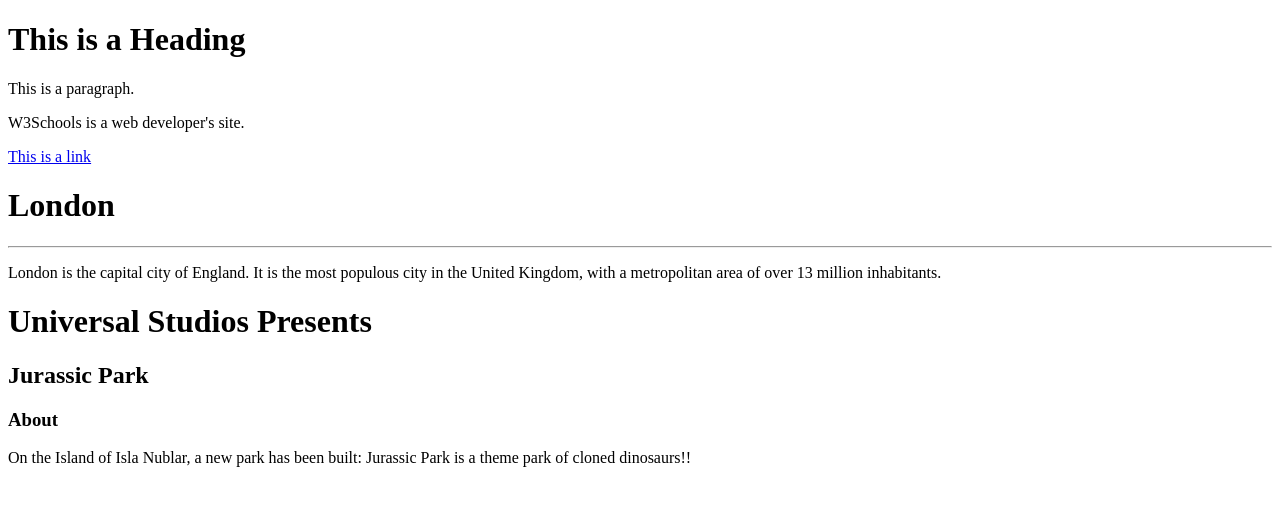
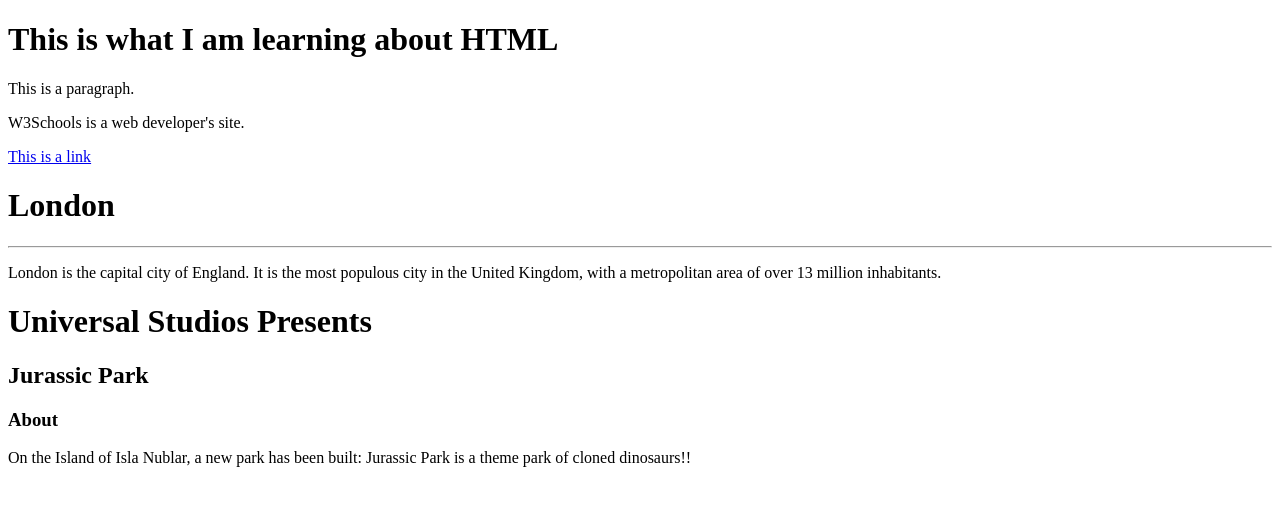
Before and after one commit to kangharo96/INST377, a plain HTML site: page index.html in a window 1280 px wide. Drawn offline with Linux system fonts and the light colour scheme.

Commit message:
Update index.html

```diff
--- a/index.html
+++ b/index.html
@@ -1,11 +1,11 @@
 <!DOCTYPE html>
 <html>
 <head>
-<title>Page Title</title>
+<title>HTML Tutorial Exercises</title>
 </head>
 <body>
 
-<h1>This is a Heading</h1>
+<h1>This is what I am learning about HTML</h1>
 <p>This is a paragraph.</p>
 
 <!-- HTML Exercise 1 -->
@@ -22,11 +22,8 @@
 
 <!-- HTML Exercise 8 -->
 <h1>Universal Studios Presents</h1>
-
 <h2>Jurassic Park</h2>
-
 <h3>About</h3>
-
 <p>On the Island of Isla Nublar, a new park has been built: Jurassic Park is a theme park of cloned dinosaurs!!</p>
 
 
```
